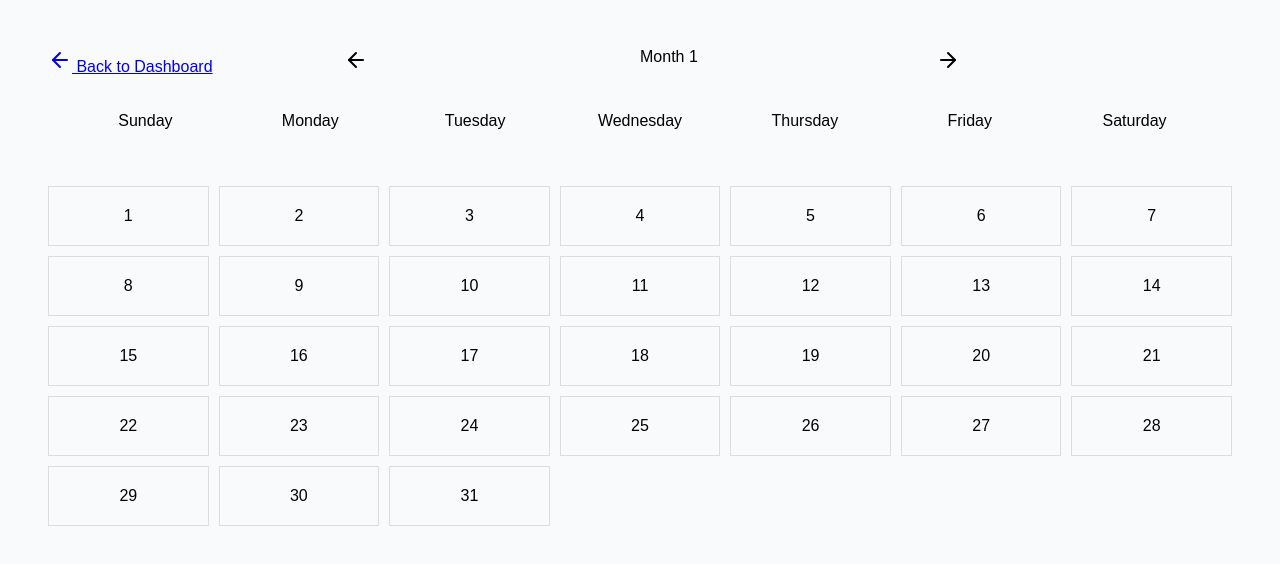
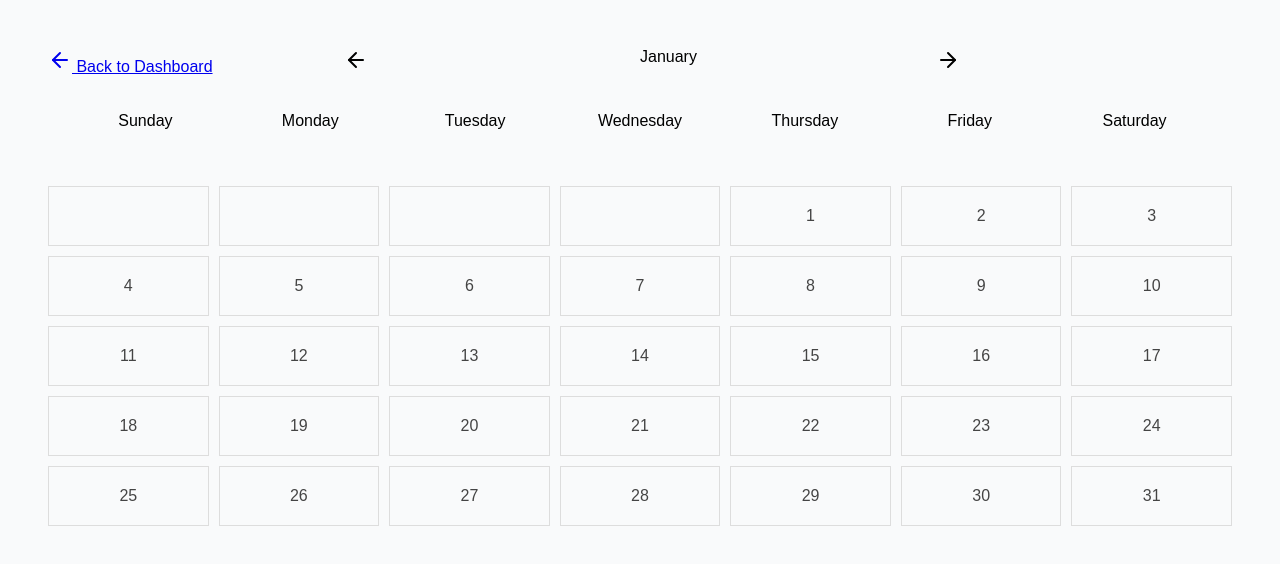
Before and after one commit to AfiaaSattar/FirstReactProject, a React (Vite) app: page /month/1 in a window 1280 px wide. Shown: the top 564 px of the page. Built offline with nearby package versions, Linux system fonts and the light colour scheme; the HTML template or start-up script is replaced by a standard one.

Commit message:
13th May 8PM

```diff
--- a/src/pages/MonthDetailsPage.jsx
+++ b/src/pages/MonthDetailsPage.jsx
@@ -1,6 +1,7 @@
 import { useParams, Link } from 'react-router-dom';
 import { ArrowLeft } from 'lucide-react';
 import { ArrowRight } from 'lucide-react';
+import styled from 'styled-components';
 
  const dayLabels = [
   "Sunday",
@@ -12,16 +13,44 @@ import { ArrowRight } from 'lucide-react';
   "Saturday"
 ];
 
+  const DateCell = styled.div`
+  color: ${props => props.isEmpty ? 'transparent' : props.isToday ? 'white' : '#444'};
+  background-color: ${props => props.isToday ? '#03a9f4' : 'transparent'};
+  border-radius: ${props => props.isToday ? '20%' : '0'};
+  border-color: ${props => props.isToday ? '#03a9f4' : 'transparent'};
+  &:hover{
+  background-color: ${props => props.isEmpty ? 'transparent' : '#ccc'};
+  border-radius: 8px;
+  }
+  `
+    const getMonthData = (monthIndex) => {
+    const year = 2026;
+    const FirstDay = new Date(year, monthIndex, 1).getDay();
+    const daysInMonth = new Date(year, monthIndex + 1, 0).getDate();
+
+    const blanks = Array(FirstDay).fill(null);
+    const days = Array.from({length: daysInMonth}, (_,i) => (i + 1));
+
+    return [...blanks, ...days];
+  }
 export default function MonthDetailsPage() {
-  const { monthId } = useParams(); // Gets the ID from the URL (e.g., '4')
 
-  // Logic to determine days in the month (for 2026)
-  const getDaysInMonth = (month) => {
-    return new Date(2026, month, 0).getDate();
-  };
+const months = [
+"January", "February", "March", "April", "May", "June",
+"July", "August", "September", "October", "November", "December"
+];
 
-  const daysCount = getDaysInMonth(monthId);
-  const daysArray = Array.from({ length: daysCount }, (_, i) => i + 1);
+const { monthId } = useParams(); // Gets the ID from the URL (e.g., '4')
+
+const now = new Date();
+const currentMonthIndex = now.getMonth();
+const currentDay = now.getDate();
+const currentYear = now.getFullYear();
+
+
+const monthIdx = parseInt(monthId)-1;
+const calendarDays = getMonthData(monthIdx);
+const currentMonthName = months[monthIdx];
 
   return (
     <div style={{ padding: '40px' }}>
@@ -30,7 +59,7 @@ export default function MonthDetailsPage() {
       gridTemplateColumns: 'repeat(4, 2fr)',
      }}>
       <Link to="/"> <ArrowLeft /> Back to Dashboard</Link>
-        <ArrowLeft /> Month {monthId} <ArrowRight />
+        <ArrowLeft /> {currentMonthName} <ArrowRight />
 </div>
    <div>
       <div style={{
@@ -51,10 +80,16 @@ export default function MonthDetailsPage() {
         gap: '10px',
         marginTop: '20px'
       }}>
-        {daysArray.map((day) => (
+        {calendarDays.map((day,index) => {
+            const isToday =
+            day !== null &&
+             monthIdx === currentMonthIndex &&
+             day === currentDay &&
+             currentYear === 2026;
+         return(
           <Link
             key={day}
-            to={`/day/${monthId}/${day}`}
+            to={day ? `/day/${monthId}/${day}` : "#"}
             style={{
               padding: '20px',
               border: '1px solid #ddd',
@@ -63,9 +98,13 @@ export default function MonthDetailsPage() {
               color: 'black'
             }}
           >
+          <DateCell key={index} isEmpty={!day} isToday={isToday}>
             {day}
+          </DateCell>
           </Link>
-        ))}
+
+            )
+      })}
         </div>
        </div>
       </div>
```
